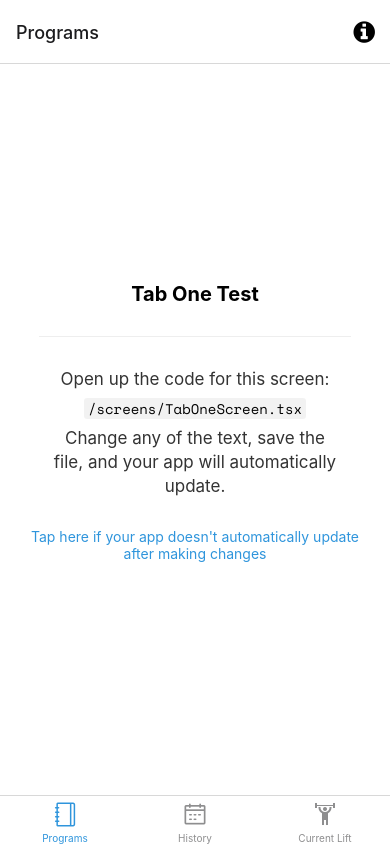
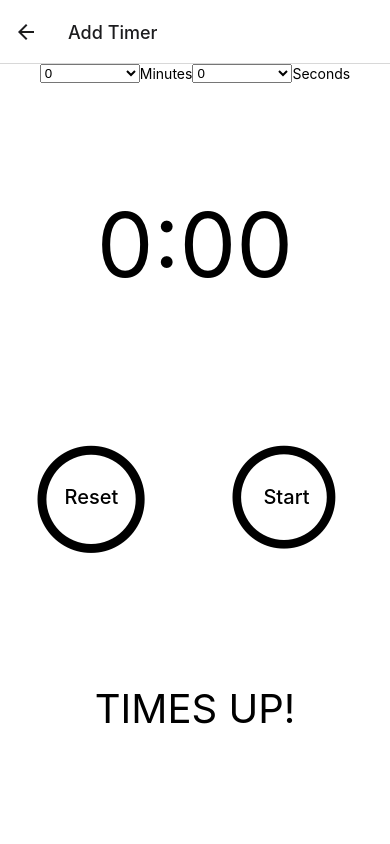
Before and after one commit to 12C0DE/mixlift, a React Native app: screen /TimerModal in a window 390 px wide. Built offline with nearby package versions, Linux system fonts and the light colour scheme; what expo-linking would draw is missing.

Commit message:
implement timer modal

```diff
--- /dev/null
+++ b/components/CurrentLift/TimerModal/TimerModal.tsx
@@ -0,0 +1,192 @@
+import React, { useEffect, useState } from "react";
+import {
+  FlatList,
+  SafeAreaView,
+  StyleSheet,
+  TouchableOpacity,
+} from "react-native";
+import { Text, View } from "../../Themed";
+import { Picker } from "@react-native-picker/picker";
+import { styles } from "./TimerModal_Styles";
+import { FontAwesome } from "@expo/vector-icons";
+
+enum TimerStatus {
+  STOPPED = -1,
+  PAUSED = 0,
+  PLAYING = 1,
+}
+
+export const TimerModal = () => {
+  const [minutes, setMinutes] = useState<number>(0);
+  const [seconds, setSeconds] = useState<number>(0);
+  const [time, setTime] = useState<number>(0);
+  const [timerStatus, setTimerStatus] = useState<TimerStatus>(
+    TimerStatus.STOPPED
+  );
+  const [timesUp, setTimesUp] = useState<boolean>(false);
+  const minToMs = 60000;
+  const secToMs = 1000;
+
+  const startTimer = () => {
+    setTimerStatus(TimerStatus.PLAYING);
+  };
+
+  const pauseTimer = () => {
+    console.log("in pauseTimer");
+    setTimerStatus(
+      timerStatus === TimerStatus.PAUSED
+        ? TimerStatus.PLAYING
+        : TimerStatus.PAUSED
+    );
+  };
+
+  const stopTimer = () => {
+    setTimerStatus(TimerStatus.STOPPED);
+  };
+
+  const reset = () => {
+    setMinutes(0);
+    setSeconds(0);
+    stopTimer();
+    setTimesUp(false);
+    setTime(0);
+  };
+
+  useEffect(() => {
+    setTimesUp(false);
+  }, []);
+
+  useEffect(() => {
+    let timerID;
+
+    if (timerStatus === TimerStatus.PLAYING) {
+      setTimesUp(false);
+      const currTime = time ? time : minutes * minToMs + seconds * secToMs;
+      setTime(currTime);
+
+      timerID = setInterval(() => {
+        setTime((time) => time - secToMs);
+      }, secToMs);
+    } else {
+      clearInterval(timerID);
+
+      if (timerStatus === TimerStatus.STOPPED) {
+        console.log("time stopped");
+        setTimesUp(true);
+      }
+    }
+
+    return () => {
+      clearInterval(timerID);
+    };
+  }, [timerStatus]);
+
+  useEffect(() => {
+    if (time === 0) {
+      stopTimer();
+      setTimesUp(true);
+    }
+  }, [time]);
+
+  const transformMins = () => {
+    return Math.floor((time / minToMs) % 60);
+  };
+
+  const transformSecs = () => {
+    const convertedValue = Math.floor((time / secToMs) % 60);
+    return convertedValue < 10 ? `0${convertedValue}` : convertedValue;
+  };
+
+  return (
+    <View style={styles.container}>
+      <View style={styles.timersContainer}>
+        <View style={styles.timerContainer}>
+          <Picker
+            style={styles.timerSelect}
+            selectedValue={minutes}
+            onValueChange={setMinutes}
+          >
+            {Array.from(Array(21).keys()).map((item, index) => (
+              <Picker.Item
+                key={`min_${index}`}
+                label={`${item}`}
+                value={item}
+              />
+            ))}
+          </Picker>
+          <Text>Minutes</Text>
+        </View>
+        <View style={styles.timerContainer}>
+          <Picker
+            style={styles.timerSelect}
+            selectedValue={seconds}
+            onValueChange={setSeconds}
+          >
+            {Array.from(Array(60).keys()).map((item, index) => (
+              <Picker.Item
+                key={`sec_${index}`}
+                label={`${item}`}
+                value={item}
+              />
+            ))}
+          </Picker>
+          <Text>Seconds</Text>
+        </View>
+      </View>
+      <View style={{ height: 100 }}>
+        <Text style={styles.timerCountDown}>
+          {transformMins()}:{transformSecs()}
+        </Text>
+      </View>
+      <View style={styles.btnsContainer}>
+        <View>
+          <TouchableOpacity onPress={reset}>
+            <FontAwesome
+              name="circle-thin"
+              size={125}
+              color="black"
+              style={styles.btn}
+            />
+            <Text style={styles.btnText}>Reset</Text>
+          </TouchableOpacity>
+        </View>
+        <View>
+          {timerStatus !== TimerStatus.PLAYING ? (
+            <TouchableOpacity
+              disabled={seconds === 0 && minutes === 0}
+              onPress={
+                timerStatus === TimerStatus.STOPPED ? startTimer : pauseTimer
+              }
+            >
+              <FontAwesome
+                name="circle-thin"
+                size={120}
+                color="black"
+                style={styles.btn}
+              />
+              <Text style={styles.btnText}>Start</Text>
+            </TouchableOpacity>
+          ) : (
+            <TouchableOpacity
+              disabled={seconds === 0 && minutes === 0}
+              onPress={pauseTimer}
+            >
+              <FontAwesome
+                name="circle-thin"
+                size={120}
+                color="black"
+                style={styles.btn}
+              />
+              <Text style={styles.btnText}>Pause</Text>
+            </TouchableOpacity>
+          )}
+        </View>
+      </View>
+      <View style={{ height: 160 }}>
+        {timesUp === true ? (
+          <Text style={styles.timesUpBtn}>TIMES UP!</Text>
+        ) : null}
+      </View>
+    </View>
+  );
+};
--- /dev/null
+++ b/components/CurrentLift/TimerModal/TimerModal_Styles.js
@@ -0,0 +1,62 @@
+import { StyleSheet } from "react-native";
+
+export const styles = StyleSheet.create({
+  btn1: {
+    width: 150,
+    height: 150,
+    borderRadius: "50%",
+    border: "1px solid black",
+    padding: 10,
+    textAlign: "center",
+  },
+  btn: {
+    width: 120,
+    height: 120,
+  },
+  btnText: {
+    position: "absolute",
+    zIndex: 2,
+    width: 120,
+    lineHeight: 120,
+    textAlign: "center",
+    fontSize: 20,
+    fontWeight: "500",
+    paddingRight: 12,
+  },
+
+  btnsContainer: {
+    display: "flex",
+    flexDirection: "row",
+    justifyContent: "space-around",
+    position: "relative",
+  },
+  container: {
+    display: "flex",
+    flexDirection: "column",
+    justifyContent: "space-between",
+    height: "100%",
+  },
+  timerContainer: {
+    display: "flex",
+    flexDirection: "row",
+    alignItems: "center",
+  },
+  timersContainer: {
+    display: "flex",
+    flexDirection: "row",
+    justifyContent: "center",
+  },
+  timerSelect: {
+    width: 100,
+  },
+  timerCountDown: {
+    fontSize: 90,
+    textAlign: "center",
+    marginTop: -20,
+  },
+  timesUpBtn: {
+    fontSize: 40,
+    textAlign: "center",
+    marginBottom: 60,
+  },
+});
--- a/constants/Colors.ts
+++ b/constants/Colors.ts
@@ -1,19 +1,19 @@
-const tintColorLight = '#2f95dc';
-const tintColorDark = '#fff';
+const tintColorLight = "#22282D";
+const tintColorDark = "#fff";
 
 export default {
   light: {
-    text: '#000',
-    background: '#fff',
+    text: "#000",
+    background: "#fff",
     tint: tintColorLight,
-    tabIconDefault: '#ccc',
+    tabIconDefault: "#ccc",
     tabIconSelected: tintColorLight,
   },
   dark: {
-    text: '#fff',
-    background: '#000',
+    text: "#C8CED2",
+    background: "#414141",
     tint: tintColorDark,
-    tabIconDefault: '#ccc',
+    tabIconDefault: "#ccc",
     tabIconSelected: tintColorDark,
   },
 };
--- a/navigation/LinkingConfiguration.ts
+++ b/navigation/LinkingConfiguration.ts
@@ -4,31 +4,36 @@
  * https://reactnavigation.org/docs/configuring-links
  */
 
-import { LinkingOptions } from '@react-navigation/native';
-import * as Linking from 'expo-linking';
+import { LinkingOptions } from "@react-navigation/native";
+import * as Linking from "expo-linking";
 
-import { RootStackParamList } from '../types';
+import { RootStackParamList } from "../types";
 
 const linking: LinkingOptions<RootStackParamList> = {
-  prefixes: [Linking.createURL('/')],
+  prefixes: [Linking.createURL("/")],
   config: {
     screens: {
       Root: {
         screens: {
           TabOne: {
             screens: {
-              TabOneScreen: 'one',
+              TabOneScreen: "one",
             },
           },
           TabTwo: {
             screens: {
-              TabTwoScreen: 'two',
+              TabTwoScreen: "two",
+            },
+          },
+          CurrentLift: {
+            screens: {
+              CurrentLift: "three",
             },
           },
         },
       },
-      Modal: 'modal',
-      NotFound: '*',
+      Modal: "modal",
+      NotFound: "*",
     },
   },
 };
--- a/navigation/index.tsx
+++ b/navigation/index.tsx
@@ -3,7 +3,7 @@
  * https://reactnavigation.org/docs/getting-started
  *
  */
-import { FontAwesome } from "@expo/vector-icons";
+import { FontAwesome, Ionicons } from "@expo/vector-icons";
 import { AntDesign } from "@expo/vector-icons";
 import { SimpleLineIcons } from "@expo/vector-icons";
 import { MaterialCommunityIcons } from "@expo/vector-icons";
@@ -30,6 +30,7 @@ import {
   RootTabScreenProps,
 } from "../types";
 import LinkingConfiguration from "./LinkingConfiguration";
+import { TimerModal } from "../components/CurrentLift/TimerModal/TimerModal";
 
 export default function Navigation({
   colorScheme,
@@ -67,6 +68,13 @@ function RootNavigator() {
       />
       <Stack.Group screenOptions={{ presentation: "modal" }}>
         <Stack.Screen name="Modal" component={ModalScreen} />
+      </Stack.Group>
+      <Stack.Group screenOptions={{ presentation: "modal" }}>
+        <Stack.Screen
+          name="TimerModal"
+          component={TimerModal}
+          options={{ title: "Add Timer" }}
+        />
       </Stack.Group>
     </Stack.Navigator>
   );
@@ -127,9 +135,8 @@ function BottomTabNavigator() {
       <BottomTab.Screen
         name="CurrentLift"
         component={CurrentLift}
-        options={{
+        options={({ navigation }: RootTabScreenProps<"CurrentLift">) => ({
           title: "Current Lift",
-          // tabBarIcon: ({ color }) => <TabBarIcon name="code" color={color} />,
           tabBarIcon: ({ color }) => (
             <MaterialCommunityIcons
               name="weight-lifter"
@@ -137,7 +144,22 @@ function BottomTabNavigator() {
               color={color}
             />
           ),
-        }}
+          headerRight: () => (
+            <Pressable
+              onPress={() => navigation.navigate("TimerModal")}
+              style={({ pressed }) => ({
+                opacity: pressed ? 0.5 : 1,
+              })}
+            >
+              <Ionicons
+                name="timer-outline"
+                size={30}
+                color="black"
+                style={{ marginRight: 12 }}
+              />
+            </Pressable>
+          ),
+        })}
       />
     </BottomTab.Navigator>
   );
--- a/package.json
+++ b/package.json
@@ -15,6 +15,7 @@
   "dependencies": {
     "@expo/vector-icons": "^13.0.0",
     "@expo/webpack-config": "^19.0.0",
+    "@react-native-picker/picker": "^2.5.1",
     "@react-navigation/bottom-tabs": "^6.0.5",
     "@react-navigation/native": "^6.0.2",
     "@react-navigation/native-stack": "^6.1.0",
@@ -30,6 +31,7 @@
     "react": "18.2.0",
     "react-dom": "18.2.0",
     "react-native": "0.72.4",
+    "react-native-calendars": "^1.1301.0",
     "react-native-elements": "^3.4.3",
     "react-native-safe-area-context": "4.6.3",
     "react-native-screens": "~3.22.0",
--- a/screens/CurrentLift/CurrentLift.tsx
+++ b/screens/CurrentLift/CurrentLift.tsx
@@ -3,20 +3,22 @@ import { View } from "../../components/Themed";
 import {
   Pressable,
   SafeAreaView,
+  ScrollView,
   StyleSheet,
   Text,
   TextInput,
   TouchableOpacity,
+  useColorScheme,
 } from "react-native";
 import { Button } from "react-native-elements";
 import { RootTabScreenProps } from "../../types";
 import { WeightIcons } from "../../components/WeightIcons";
 import { BarbellButton } from "../../components/CurrentLift/BarbellButtons";
-import { FontAwesome5, MaterialIcons } from "@expo/vector-icons";
+import { FontAwesome5, Ionicons, MaterialIcons } from "@expo/vector-icons";
 import { styles } from "./CurrentLift_Styles";
 import { LiftType, SetType } from "../../types/LiftType";
 import { SwipeArrow } from "../../components/CurrentLift/SwipeArrow";
-
+import uuid from "react-uuid";
 interface WeightDataProps {
   name: string;
   lastLiftAmount: number;
@@ -38,6 +40,7 @@ export const CurrentLift = ({
   const [sets, setSets] = useState<SetsType>({ totalSets: 4, currentSet: 1 });
   const [lift, setLift] = useState<LiftType>({
     name: "",
+    id: "",
     date: new Date(),
     sets: 0,
   });
@@ -71,6 +74,7 @@ export const CurrentLift = ({
       // * add the current lift at index 1 (no lifts currently exist)
       const currLift: LiftType = {
         name: weightData?.name ?? "Bench Press",
+        id: uuid(),
         date: new Date(),
         sets: [{ reps: reps, weight: weight } as SetType],
       };
@@ -108,8 +112,24 @@ export const CurrentLift = ({
     }
   };
 
+  const onScroll = (event) => {
+    const { navigation } = event.props;
+    const currentOffset = event.nativeEvent.contentOffset.y;
+    const dif = currentOffset - (event.offset || 0);
+
+    if (dif < 0) {
+      navigation.setParams({ showTabBar: true });
+    } else {
+      navigation.setParams({ showTabBar: false });
+    }
+    //console.log('dif=',dif);
+
+    event.offset = currentOffset;
+  };
+
   return (
     <>
+      {/* <ScrollView> */}
       <View style={styles.container}>
         {/* //TODO: maybe make the title swipeable to get to the other workouts so this would make the prev & next buttons only used on changing sets */}
 
@@ -217,6 +237,13 @@ export const CurrentLift = ({
             </Text>
           </TouchableOpacity>
         </View>
+        {/* <TouchableOpacity>
+          <View style={styles.timerContainer}>
+            <Text style={styles.timerBtn}>Add</Text>
+            <Ionicons name="timer-outline" size={40} color={"#555555"} />
+            <Text style={styles.timerBtn}>Timer</Text>
+          </View>
+        </TouchableOpacity> */}
 
         <View style={styles.navBtnView}>
           <TouchableOpacity
@@ -250,6 +277,7 @@ export const CurrentLift = ({
           Quit Workout?
         </Text>
       </TouchableOpacity>
+      {/* </ScrollView> */}
     </>
   );
 };
--- a/screens/CurrentLift/CurrentLift_Styles.js
+++ b/screens/CurrentLift/CurrentLift_Styles.js
@@ -13,12 +13,12 @@ export const styles = StyleSheet.create({
   boxOf: {},
   container: {
     alignItems: "center",
-    justifyContent: "flex-start",
+    justifyContent: "space-evenly",
   },
   quitBtn: {
     width: "100%",
     borderTopWidth: 2,
-    borderTopColor: "#FFFA96F0",
+    borderTopColor: "#9E9B59F0",
     backgroundColor: "#434341F0",
     padding: 16,
   },
@@ -26,7 +26,6 @@ export const styles = StyleSheet.create({
     textTransform: "uppercase",
     fontWeight: "bold",
     fontSize: 24,
-    marginBottom: 6,
   },
   navBtn: {
     fontWeight: "bold",
@@ -38,8 +37,7 @@ export const styles = StyleSheet.create({
     flex: 1,
     marginHorizontal: 3,
     justifyContent: "space-between",
-    alignContent: "flex-end",
-    // height: 100,
+    alignItems: "center",
   },
   navBtnView: {
     display: "flex",
@@ -56,7 +54,7 @@ export const styles = StyleSheet.create({
     display: "flex",
     flexDirection: "column",
     alignItems: "center",
-    marginBottom: 25,
+    marginBottom: "5%",
   },
   setsContainer: {
     display: "flex",
@@ -75,6 +73,16 @@ export const styles = StyleSheet.create({
     display: "flex",
     flexDirection: "row",
     justifyContent: "space-around",
+  },
+  timerContainer: {
+    display: "flex",
+    flexDirection: "row",
+    alignItems: "center",
+    columnGap: 4,
+  },
+  timerBtn: {
+    color: "#555555",
+    fontWeight: "500",
   },
   title: {
     fontSize: 34,
@@ -98,5 +106,6 @@ export const styles = StyleSheet.create({
     flexDirection: "row",
     flexWrap: "nowrap",
     alignItems: "center",
+    flexShrink: 1,
   },
 });
--- a/screens/ModalScreen.tsx
+++ b/screens/ModalScreen.tsx
@@ -1,18 +1,22 @@
-import { StatusBar } from 'expo-status-bar';
-import { Platform, StyleSheet } from 'react-native';
+import { StatusBar } from "expo-status-bar";
+import { Platform, StyleSheet } from "react-native";
 
-import EditScreenInfo from '../components/EditScreenInfo';
-import { Text, View } from '../components/Themed';
+import EditScreenInfo from "../components/EditScreenInfo";
+import { Text, View } from "../components/Themed";
 
 export default function ModalScreen() {
   return (
     <View style={styles.container}>
-      <Text style={styles.title}>Modal</Text>
-      <View style={styles.separator} lightColor="#eee" darkColor="rgba(255,255,255,0.1)" />
+      <Text style={styles.title}>ModalT</Text>
+      <View
+        style={styles.separator}
+        lightColor="#eee"
+        darkColor="rgba(255,255,255,0.1)"
+      />
       <EditScreenInfo path="/screens/ModalScreen.tsx" />
 
       {/* Use a light status bar on iOS to account for the black space above the modal */}
-      <StatusBar style={Platform.OS === 'ios' ? 'light' : 'auto'} />
+      <StatusBar style={Platform.OS === "ios" ? "light" : "auto"} />
     </View>
   );
 }
@@ -20,16 +24,16 @@ export default function ModalScreen() {
 const styles = StyleSheet.create({
   container: {
     flex: 1,
-    alignItems: 'center',
-    justifyContent: 'center',
+    alignItems: "center",
+    justifyContent: "center",
   },
   title: {
     fontSize: 20,
-    fontWeight: 'bold',
+    fontWeight: "bold",
   },
   separator: {
     marginVertical: 30,
     height: 1,
-    width: '80%',
+    width: "80%",
   },
 });
--- a/types.tsx
+++ b/types.tsx
@@ -20,6 +20,7 @@ export type RootStackParamList = {
   Root: NavigatorScreenParams<RootTabParamList> | undefined;
   Modal: undefined;
   NotFound: undefined;
+  TimerModal: undefined;
 };
 
 export type RootStackScreenProps<Screen extends keyof RootStackParamList> =
--- a/types/LiftType.ts
+++ b/types/LiftType.ts
@@ -1,5 +1,6 @@
 export type LiftType = {
   name: string;
+  id: string;
   date: Date;
   sets: SetType[] | 0;
 };
```
Also changed, not shown: components/EditScreenInfo.tsx (+21 -15 lines), 2 other files (tests, documents, lock files or other folders).
